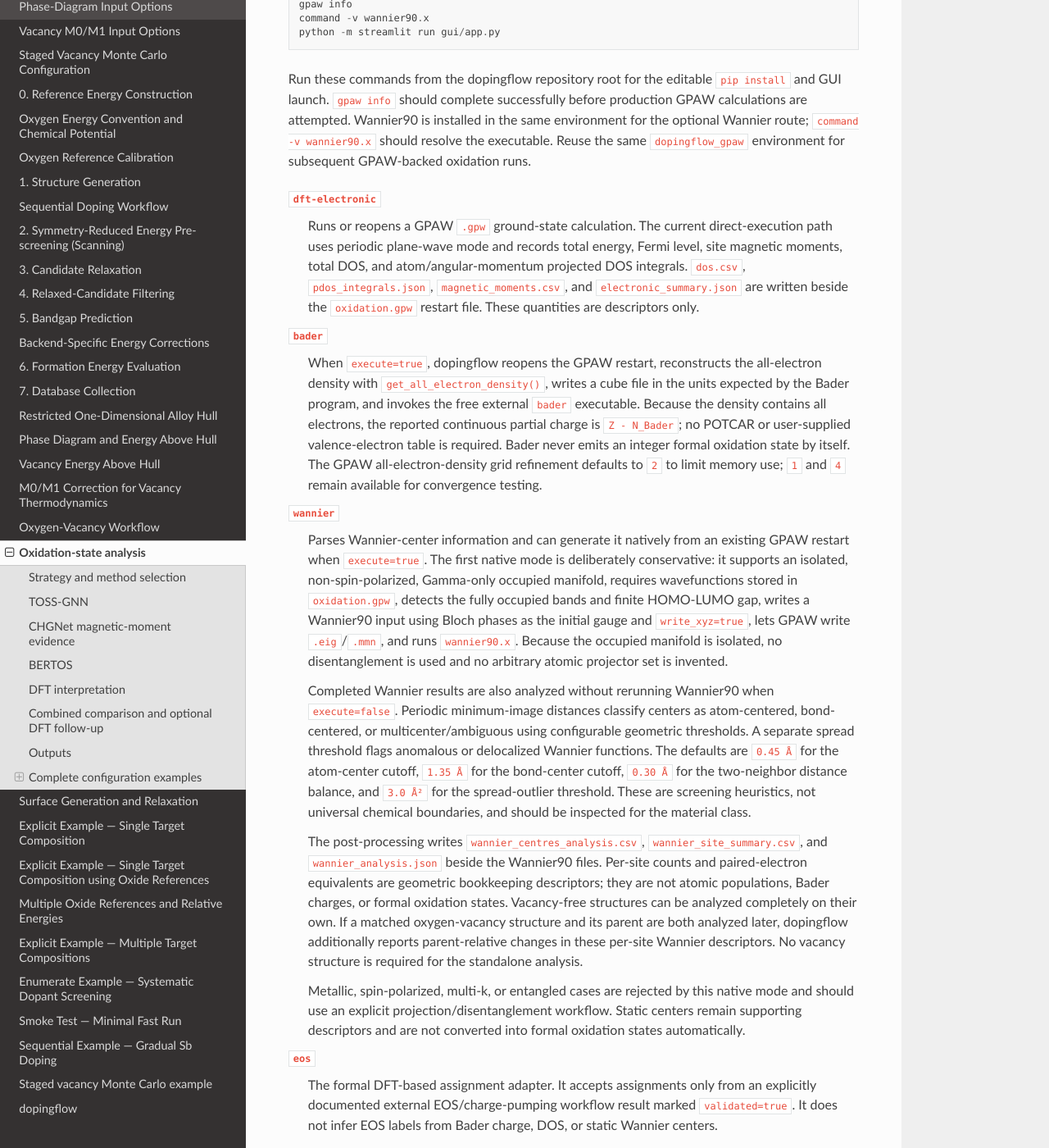
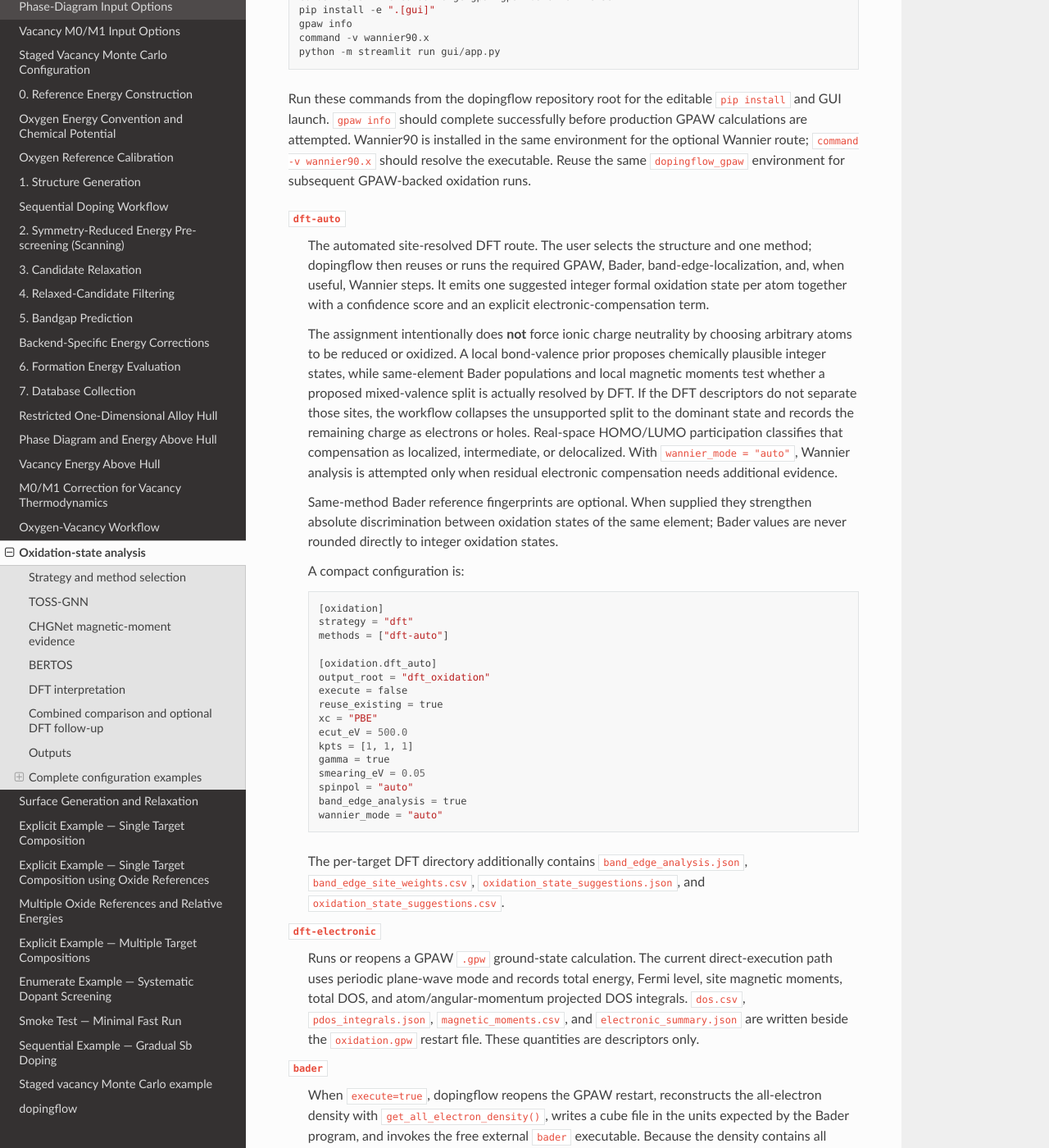
Before and after one commit to KazemZh/dopingflow, a Sphinx documentation site: the page built from docs/source/methods/oxidation_states.rst, in a window 1280 px wide and 1400 px high, scrolled down 3328 px. Shown: the whole window at 82% size. Built offline with Sphinx 7.4.7 and the Read the Docs theme 3.1.0, drawn with Linux system fonts in a browser that asks for light colours; some of the changed text lies outside the part shown.

Commit message:
Document dft-auto oxidation-state workflow

```diff
--- a/docs/source/methods/oxidation_states.rst
+++ b/docs/source/methods/oxidation_states.rst
@@ -30,7 +30,7 @@ Four strategy groups are exposed:
    ``toss-gnn``, ``chgnet``, and ``bertos``.
 
 ``dft``
-   ``dft-electronic``, ``bader``, ``wannier``, and ``eos``.
+   ``dft-auto`` (the default), plus the lower-level ``dft-electronic``, ``bader``, ``wannier``, and ``eos`` methods.
 
 ``combined``
    An explicitly selected mixture of methods from any groups.
@@ -157,6 +157,53 @@ Run these commands from the dopingflow repository root for the editable
 before production GPAW calculations are attempted.  Wannier90 is installed in the same environment for the optional Wannier route; ``command -v wannier90.x`` should resolve the executable.  Reuse the same
 ``dopingflow_gpaw`` environment for subsequent GPAW-backed oxidation runs.
 
+``dft-auto``
+   The automated site-resolved DFT route. The user selects the structure and
+   one method; dopingflow then reuses or runs the required GPAW, Bader,
+   band-edge-localization, and, when useful, Wannier steps. It emits one
+   suggested integer formal oxidation state per atom together with a confidence
+   score and an explicit electronic-compensation term.
+
+   The assignment intentionally does **not** force ionic charge neutrality by
+   choosing arbitrary atoms to be reduced or oxidized. A local bond-valence
+   prior proposes chemically plausible integer states, while same-element Bader
+   populations and local magnetic moments test whether a proposed mixed-valence
+   split is actually resolved by DFT. If the DFT descriptors do not separate
+   those sites, the workflow collapses the unsupported split to the dominant
+   state and records the remaining charge as electrons or holes. Real-space
+   HOMO/LUMO participation classifies that compensation as localized,
+   intermediate, or delocalized. With ``wannier_mode = "auto"``, Wannier
+   analysis is attempted only when residual electronic compensation needs
+   additional evidence.
+
+   Same-method Bader reference fingerprints are optional. When supplied they
+   strengthen absolute discrimination between oxidation states of the same
+   element; Bader values are never rounded directly to integer oxidation states.
+
+   A compact configuration is::
+
+      [oxidation]
+      strategy = "dft"
+      methods = ["dft-auto"]
+
+      [oxidation.dft_auto]
+      output_root = "dft_oxidation"
+      execute = false
+      reuse_existing = true
+      xc = "PBE"
+      ecut_eV = 500.0
+      kpts = [1, 1, 1]
+      gamma = true
+      smearing_eV = 0.05
+      spinpol = "auto"
+      band_edge_analysis = true
+      wannier_mode = "auto"
+
+   The per-target DFT directory additionally contains
+   ``band_edge_analysis.json``, ``band_edge_site_weights.csv``,
+   ``oxidation_state_suggestions.json``, and
+   ``oxidation_state_suggestions.csv``.
+
 ``dft-electronic``
    Runs or reopens a GPAW ``.gpw`` ground-state calculation.  The current
    direct-execution path uses periodic plane-wave mode and records total energy,
@@ -219,8 +266,10 @@ before production GPAW calculations are attempted.  Wannier90 is installed in th
    static Wannier centers.
 
 The GPAW single-point path is opt-in.  ``execute=false`` only post-processes an
-existing ``oxidation.gpw``.  ``execute=true`` runs GPAW directly with the shared
-settings in ``[oxidation.dft_electronic]``.  Energy cutoff, k-point sampling,
+existing ``oxidation.gpw``.  ``execute=true`` runs GPAW directly. ``dft-auto``
+uses ``[oxidation.dft_auto]`` as its compact front end while inheriting compatible
+lower-level settings when present; the standalone electronic route uses
+``[oxidation.dft_electronic]``. Energy cutoff, k-point sampling,
 spin initialization, smearing, and SCF convergence remain scientific convergence
 parameters and must be validated for the target chemistry.  Bader has its own
 ``execute`` gate because running the external Bader executable is a separate
```
